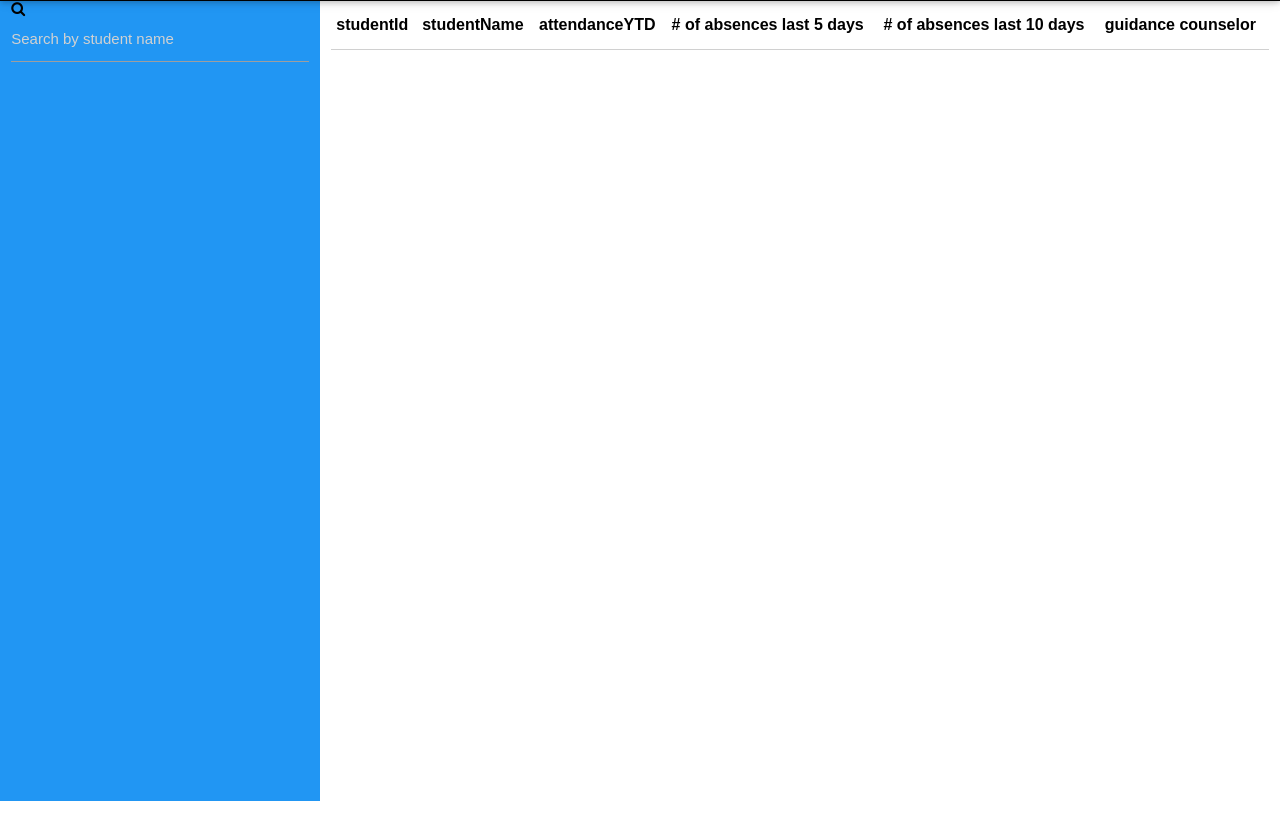
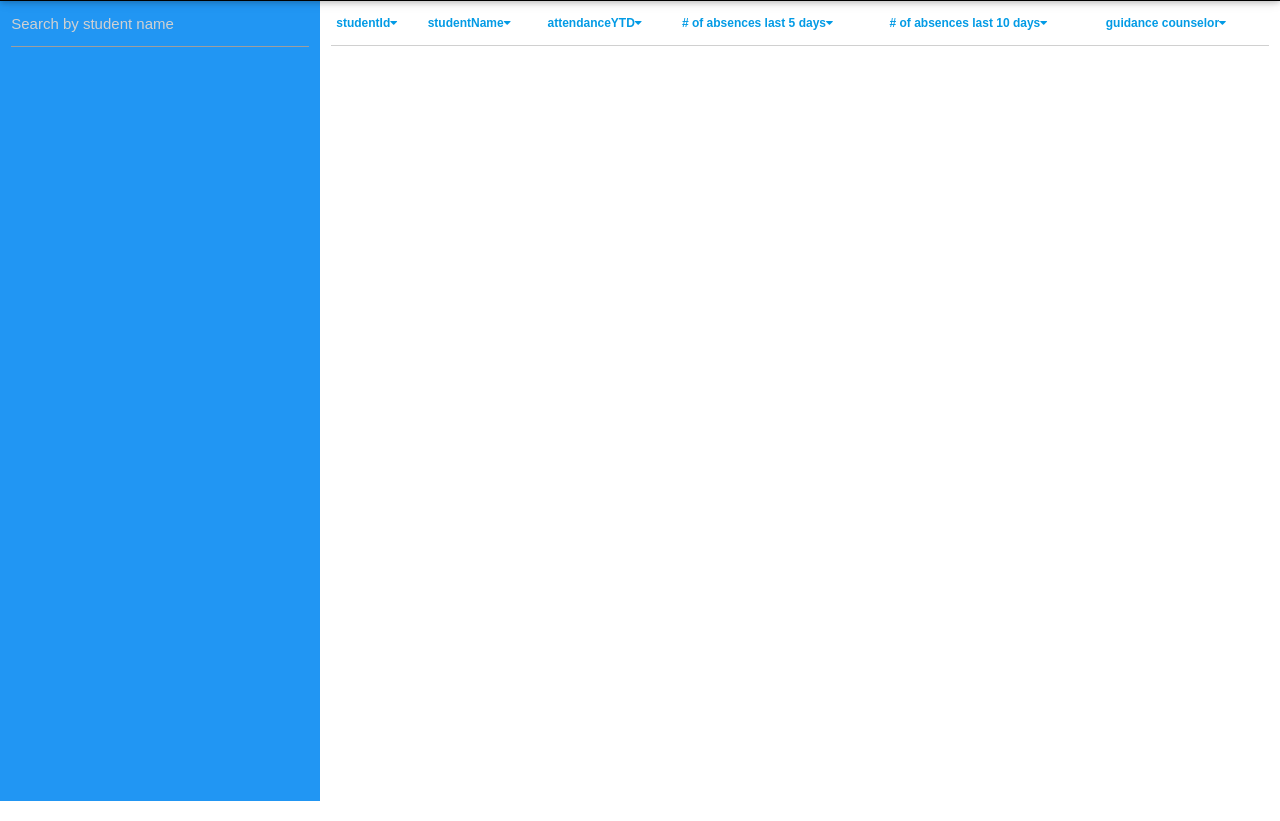
Before and after one commit to dscaramellino/attendanceAnalyzer, a website: page public/index.html in a window 1280 px wide. Shown: the part 63-884 px from the top of the page. Drawn offline with nearby package versions, Linux system fonts and the light colour scheme; some packages are replaced by stand-ins of ours; no server answers.

Commit message:
added filtration by name and column. next up, the slider

```diff
--- a/public/css/styles.css
+++ b/public/css/styles.css
@@ -8,6 +8,10 @@
   z-index: 10;
 }
 
+th {
+  font-size: 12px;
+}
+
 /*****Side Panel*****/
 .sidePanel{
   height: 100vh;
--- a/public/js/controllers/studentListCtrl.js
+++ b/public/js/controllers/studentListCtrl.js
@@ -3,7 +3,7 @@ angular.module('attendanceApp')
     //filter
     $scope.sortType     = 'attendanceYtd'; // set the default sort type
     $scope.sortReverse  = false;  // set the default sort order
-    $scope.searchFish   = '';     // set the default search/filter term
+    $scope.searchStudent   = '';     // set the default search/filter term
 
     //load student info in table: studentName
     $scope.students = [];
@@ -20,10 +20,4 @@ angular.module('attendanceApp')
       console.log($scope.students);
 
 
-
-
-
-
-
-
   });//END OF CONTROLLER
--- a/public/views/partials/studentList.html
+++ b/public/views/partials/studentList.html
@@ -17,34 +17,30 @@
     <div class="row">
 
       <div class="sidePanel blue col s3 m3 l3">
-
         <form>
-        <div class="form-group">
-          <div class="input-group">
-            <div class="input-group-addon"><i class="fa fa-search"></i></div>
-              <input type="text" class="form-control" placeholder="Search by student name" ng-model="searchFish">
+          <div class="form-group">
+            <div>
+              <input type="text" class="form-control" placeholder="Search by student name" ng-model="searchStudent">
             </div>
           </div>
-      </form>
+        </form>
       </div>
-
-
 
       <div class="studentTable col s9 m9 l9" >
         <table class="highlight">
           <thead class="tableHead" >
             <tr>
-                <th data-field="id">studentId</th>
-                <th data-field="name">studentName</th>
-                <th data-field="attendanceYTD">attendanceYTD</th>
-                <th data-field="5day"># of absences last 5 days</th>
-                <th data-field="10day"># of absences last 10 days</th>
-                <th data-field="counselor">guidance counselor</th>
+                <th data-field="id"><a href="#" ng-click="sortType = 'studentId'; sortReverse = !sortReverse">studentId<i class="fa fa-caret-down" aria-hidden="true"></i></a></th>
+                <th data-field="name"><a href="#" ng-click="sortType = 'studentName'; sortReverse = !sortReverse">studentName<i class="fa fa-caret-down" aria-hidden="true"></i></a></th>
+                <th data-field="attendanceYTD"><a href="#" ng-click="sortType = 'attendanceYTD'; sortReverse = !sortReverse">attendanceYTD<i class="fa fa-caret-down" aria-hidden="true"></i></a></th>
+                <th data-field="5day"><a href="#" ng-click="sortType = 'numberOfDaysAbsentLast5Days'; sortReverse = !sortReverse"># of absences last 5 days<i class="fa fa-caret-down" aria-hidden="true"></i></a></th>
+                <th data-field="10day"><a href="#" ng-click="sortType = 'numberOfDaysAbsentLast10Days'; sortReverse = !sortReverse"># of absences last 10 days<i class="fa fa-caret-down" aria-hidden="true"></i></a></th>
+                <th data-field="counselor"><a href="#" ng-click="sortType = 'guidanceCounselor'; sortReverse = !sortReverse">guidance counselor<i class="fa fa-caret-down" aria-hidden="true"></i></a></th>
             </tr>
           </thead>
 
           <!--ng-if="student.attendanceYtd <.5" -->
-          <tbody class="tableBody" ng-repeat="student in students | orderBy:sortType:sortReverse | filter:searchFish"
+          <tbody class="tableBody" ng-repeat="student in students | orderBy:sortType:sortReverse | filter:searchStudent"
             <tr>
               <td>{{student.studentId}}</td>
               <td>{{student.studentName}}</td>
```
